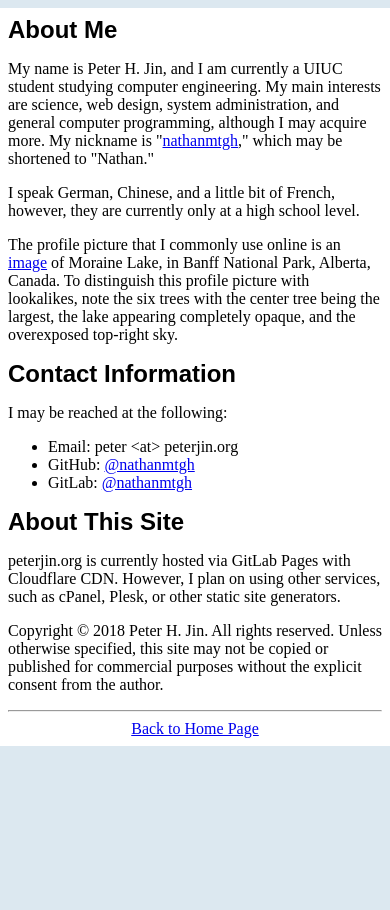
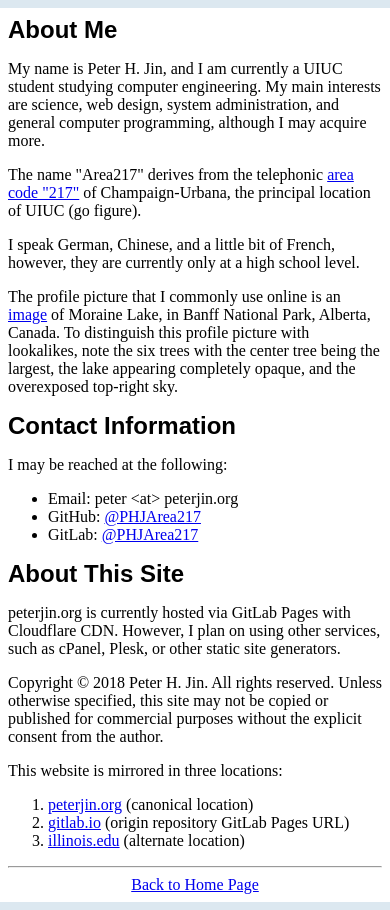
Before and after one commit to PHJArea217/peterjin.org, a plain HTML site: page public/about-me.html in a window 390 px wide. Before the commit the page ends 844 px from the top, so only its background shows below. Drawn offline with Linux system fonts and the light colour scheme.

```diff
--- a/public/about-me.html
+++ b/public/about-me.html
@@ -6,10 +6,10 @@
 <div style="background: #fff; padding-left: 8px; padding-right: 8px; padding-top: 8px; padding-bottom: 8px;">
 <div id="subheader">About Me</div>
 <p>My name is Peter H. Jin, and
-I am currently a UIUC student studying computer engineering. My main interests are science, web design, system administration, and general computer programming, although I may acquire more. My nickname is
-<!-- TODO: Why this nickname? -->
-"<a href="https://nathanmtgh.gitlab.io/nickname/">nathanmtgh</a>,"
-which may be shortened to "Nathan."</p>
+I am currently a UIUC student studying computer engineering. My main interests are science, web design, system administration, and general computer programming, although I may acquire more.
+</p>
+<p>The name "Area217" derives from the telephonic
+<a href="https://en.wikipedia.org/wiki/Area_code_217">area code "217"</a> of Champaign-Urbana, the principal location of UIUC (go figure).</p>
 <p>I speak German, Chinese, and a little bit of French, however, they are currently only at a high school level.</p>
 <p>The profile picture that I commonly use online is an <a href="13477417.png">image</a> of Moraine Lake, in Banff National Park, Alberta, Canada.
 To distinguish this profile picture with lookalikes, note the six trees with the center tree being the largest, the lake appearing completely opaque, and the overexposed top-right sky.</p>
@@ -17,8 +17,8 @@ To distinguish this profile picture with lookalikes, note the six trees with the
 <p>I may be reached at the following:</p>
 <ul>
 <li>Email: peter &lt;at&gt; peterjin.org</li>
-<li>GitHub: <a href="https://github.com/nathanmtgh">@nathanmtgh</a></li>
-<li>GitLab: <a href="https://gitlab.com/nathanmtgh">@nathanmtgh</a></li>
+<li>GitHub: <a href="https://github.com/PHJArea217">@PHJArea217</a></li>
+<li>GitLab: <a href="https://gitlab.com/PHJArea217">@PHJArea217</a></li>
 </ul>
 <div id="subheader">About This Site</div>
 <p>
@@ -26,6 +26,14 @@ peterjin.org is currently hosted via GitLab Pages with Cloudflare CDN. However,
 </p><p>
 Copyright &copy; 2018 Peter H. Jin. All rights reserved. Unless otherwise specified, this site may not be copied or published for commercial purposes without the explicit consent from the author.
 </p>
+<p>
+This website is mirrored in three locations:
+<ol>
+<li><a href="https://www.peterjin.org/">peterjin.org</a> (canonical location)</li>
+<li><a href="https://phjarea217.gitlab.io/peterjin.org/">gitlab.io</a> (origin repository GitLab Pages URL)</li>
+<li><a href="https://peterjinorg.web.illinois.edu/">illinois.edu</a> (alternate location)</li>
+</ol>
+</p>
 <hr />
 <center><a href="index.html">Back to Home Page</a></center>
 </div>
```
Also changed, not shown: public/index.html (+2 -2 lines), 2 other files.
